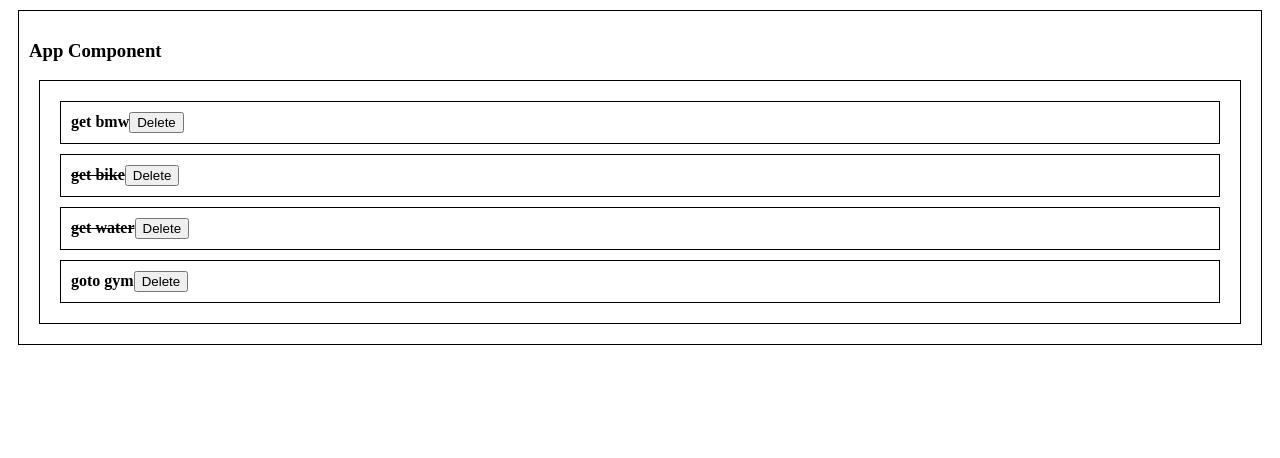
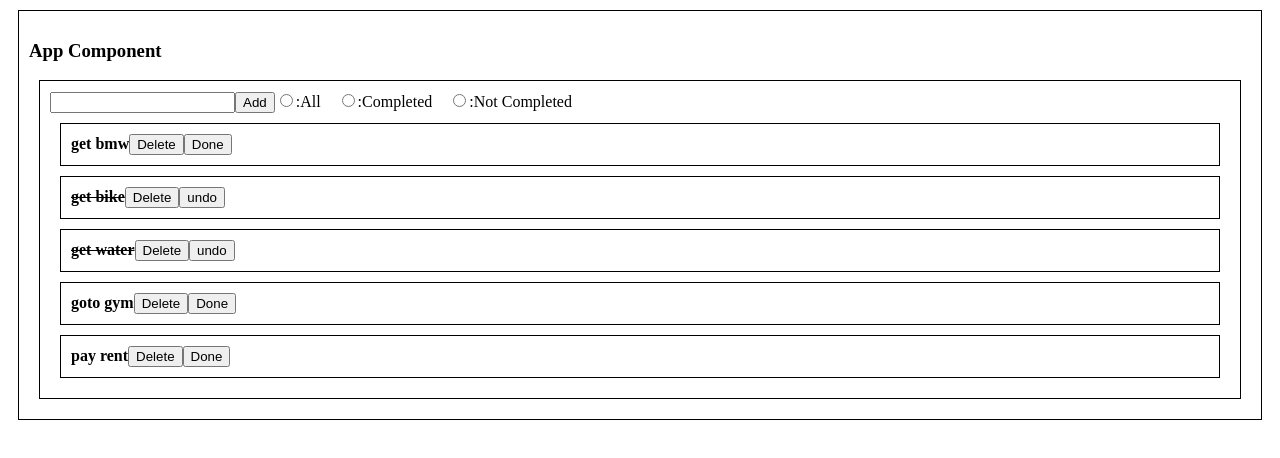
Before and after one commit to Vishnuvardhankm77/my-app01, a React (Create React App) app: page / in a window 1280 px wide. Shown: the top 458 px of the page. Built offline with nearby package versions, Linux system fonts and the light colour scheme.

Commit message:
todolist objetcs

```diff
--- a/src/Todo.jsx
+++ b/src/Todo.jsx
@@ -1,11 +1,17 @@
 import React from "react";
 
 function Todo(props){
-    console.log(props.idx)
     return(
         <div className="mybox">
-            <b style={props.task.status===true?{textDecoration:'line-through'}:{}}>{props.task.title}</b>
-            <button onClick={()=>{props.d(props.i)}}>Delete</button>
+            <b style={props.t.status===true?{textDecoration:'line-through'}:{}}>{props.t.title}</b>
+            <button onClick={()=>{props.f(props.idx)}}>Delete</button>
+            {
+                props.t.status===true && <button onClick={props.undo}>undo</button>
+            }
+            {
+                props.t.status===false && <button onClick={props.done}>Done</button>
+            }
+
         </div>
     )
 }
--- a/src/Todolists.jsx
+++ b/src/Todolists.jsx
@@ -1,6 +1,6 @@
-import React from "react";
+
 import Todo from "./Todo";
-
+import React, {useCallback} from "react";
 
 function Todolist(){
     var[todos,setTodos]=React.useState([
@@ -19,16 +19,70 @@ function Todolist(){
         {
             title:'goto gym',
             status:false
+        },
+        {
+            title:'pay rent',
+            status:false
         }
     ])
+    const[sorting,setSorting]=React.useState("all");
 
+    var del=useCallback((i)=>{
+        var temp=[...todos];
+        temp.splice(i,1);
+        setTodos([...temp])
+    },[todos])
+
+    function donetodo(i){
+        var temp=([...todos])
+        temp[i].status=true
+        setTodos([...temp])
+    }
+
+    function undoTodo(idx){
+        var temp=[...todos];
+        temp[idx].status=false;
+        setTodos([...temp]);
+    }
+
+    function sortAll(e){setSorting("all");}
+    function sortCompleted(e){setSorting("completed");}
+    function sortNotCompleted(e){setSorting("notcompleted");}
+
+    var filterList = todos.filter((todo)=>{
+        if(sorting === "all"){
+            return true;
+        }else if(sorting==="completed"){
+            return todo.status;
+        }else if(sorting==="notcompleted"){
+            return !todo.status;
+        }
+    })
+    var add=React.useCallback(
+        function (){
+        var title1=document.getElementById("dd").focus();
+        <br />
+        if(title1!==""){
+            var temp=([...todos])
+            temp.push({title:title1+" ",status:false})
+            setTodos([...temp]);
+            document.getElementById("dd").value="";
+        }
+    },[todos])
        return(
         <div className="mybox">
+            <input type="text" id="dd"/>
+            <button onClick={()=>{add()}}>Add</button>
+             <input type="radio"  value="all" name="radio" onClick={sortAll}/>:All &nbsp;&nbsp;&nbsp;
+             <input type="radio"  value="completed" name="radio" onClick={sortCompleted}/>:Completed &nbsp;&nbsp;&nbsp;
+             <input type="radio"  value="notcompleted" name="radio" onClick={sortNotCompleted}/>:Not Completed &nbsp;&nbsp;&nbsp;
+            <div>
             {
-                todos.map((t,i)=>{
-                    return <Todo task={t} key={i} idx={i}></Todo>
+                filterList.map((todo,i)=>{
+                    return <Todo t={todo} f={del} key={i} idx={i} done={()=>{donetodo(i)}} undo={()=>{undoTodo(i)}}></Todo>
                 })
             }
+            </div>
         </div>
     )
 }
```
